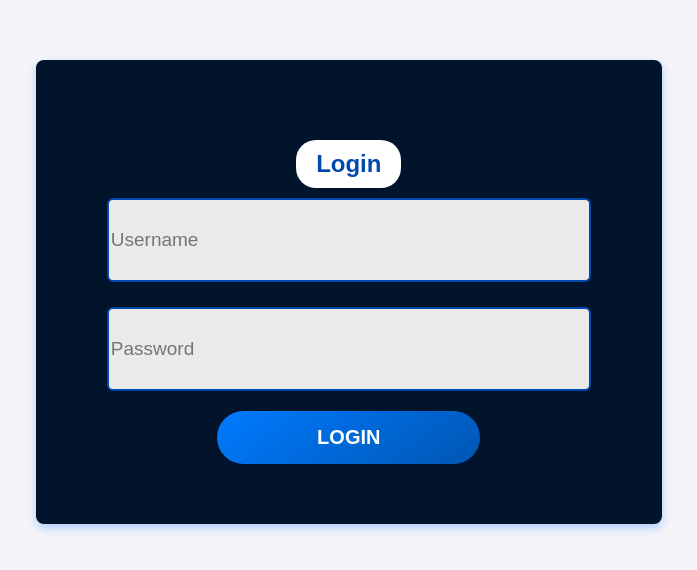
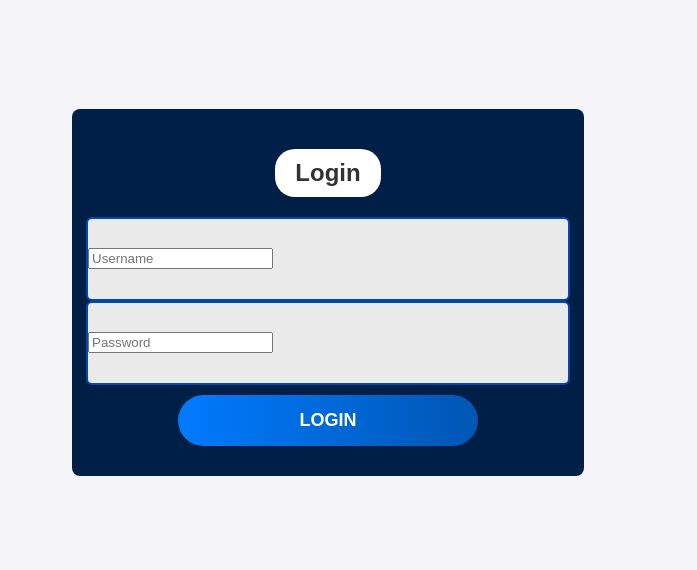
Before and after one commit to santosbogo/AccessControl, a React (Create React App) app in the folder src/main/frontend/: page /login in a window 1280 px wide. Shown: the part 128-698 px from the top of the page, without its empty margins (312-1009 px from the left). Built offline with nearby package versions, Linux system fonts and the light colour scheme.

Commit message:
front end changes

```diff
--- a/src/main/frontend/src/Components/GetStarted/Login.css
+++ b/src/main/frontend/src/Components/GetStarted/Login.css
@@ -1,131 +1,119 @@
-.login-container {
-    display: flex;
-    flex-direction: column;
-    align-items: center;
-    justify-content: center;
-    background-color: #01142c;
-    color: #003379;
-    font-family: 'Arial', sans-serif;
-    width: 90%;
-    max-width: 1000px;
-    margin: auto;
-    padding: 50px;
-    max-height: 90vh;
-    overflow-y: auto;
-    border-radius: 8px;
-    box-shadow: 0 4px 8px rgba(0, 120, 255, 0.3);
-    background-size: cover;
-    background-repeat: no-repeat;
-    background-position: center;
-    position: relative;
-}
+/*.login-container {*/
+/*    display: flex;*/
+/*    flex-direction: column;*/
+/*    align-items: center;*/
+/*    justify-content: center;*/
+/*    background-color: #01142c;*/
+/*    color: #003379;*/
+/*    font-family: 'Arial', sans-serif;*/
+/*    width: 90%;*/
+/*    max-width: 1000px;*/
+/*    margin: auto;*/
+/*    padding: 50px;*/
+/*    max-height: 90vh;*/
+/*    overflow-y: auto;*/
+/*    border-radius: 8px;*/
+/*    box-shadow: 0 4px 8px rgba(0, 120, 255, 0.3);*/
+/*    background-size: cover;*/
+/*    background-repeat: no-repeat;*/
+/*    background-position: center;*/
+/*    position: relative;*/
+/*}*/
 
-.login-container:hover {
-    transform: translateY(-5px);
-    box-shadow: 0 15px 30px rgba(0, 0, 0, 0.25);
-}
+/*.login-container:hover {*/
+/*    transform: translateY(-5px);*/
+/*    box-shadow: 0 15px 30px rgba(0, 0, 0, 0.25);*/
+/*}*/
 
-.login-header {
-    display: flex;
-    flex-direction: row;
-    align-items: center;
-    justify-content: center;
-    gap: 20px;
-    width: 100%;
-    margin-top: 30px;
-}
+/*.login-header {*/
+/*    display: flex;*/
+/*    flex-direction: row;*/
+/*    align-items: center;*/
+/*    justify-content: center;*/
+/*    gap: 20px;*/
+/*    width: 100%;*/
+/*    margin-top: 30px;*/
+/*}*/
 
-.logo img {
-    width: 150px;
-    margin-right: 5px;
-}
+/*.logo img {*/
+/*    width: 150px;*/
+/*    margin-right: 5px;*/
+/*}*/
 
-.title {
-    color: #004aad; /* Azul oscuro */
-    font-size: 24px; /* Tamaño de fuente ajustado */
-    font-weight: bold; /* Texto en negrita */
-    margin-bottom: 10px; /* Espaciado inferior */
-    padding: 10px 20px; /* Ajustar el espacio alrededor del texto */
-    background-color: white; /* Fondo blanco */
-    border-radius: 20px;
-}
+/*.title {*/
+/*    color: #004aad; !* Azul oscuro *!*/
+/*    font-size: 24px; !* Tamaño de fuente ajustado *!*/
+/*    font-weight: bold; !* Texto en negrita *!*/
+/*    margin-bottom: 10px; !* Espaciado inferior *!*/
+/*    padding: 10px 20px; !* Ajustar el espacio alrededor del texto *!*/
+/*    background-color: white; !* Fondo blanco *!*/
+/*    border-radius: 20px;*/
+/*}*/
 
-.login-inputs {
-    display: flex;
-    flex-direction: column;
-    gap: 25px;
-}
+/*.login-inputs {*/
+/*    display: flex;*/
+/*    flex-direction: column;*/
+/*    gap: 25px;*/
+/*}*/
 
-.button, .logout {
-    padding: 15px 30px;
-    border: none;
-    border-radius: 30px;
-    color: #fff;
-    font-size: 18px;
-    font-weight: 600;
-    text-transform: uppercase;
-    cursor: pointer;
-    transition: background-color 0.3s ease, transform 0.2s ease, box-shadow 0.2s ease;
-    width: 100%;
-    display: flex;
-    justify-content: center;
-    align-items: center;
-    background-image: linear-gradient(to right, #007bff, #0056b3);
-    font-family: 'Poppins', sans-serif;
-}
+/*.button, .logout {*/
+/*    padding: 15px 30px;*/
+/*    border: none;*/
+/*    border-radius: 30px;*/
+/*    color: #fff;*/
+/*    font-size: 18px;*/
+/*    font-weight: 600;*/
+/*    text-transform: uppercase;*/
+/*    cursor: pointer;*/
+/*    transition: background-color 0.3s ease, transform 0.2s ease, box-shadow 0.2s ease;*/
+/*    width: 100%;*/
+/*    display: flex;*/
+/*    justify-content: center;*/
+/*    align-items: center;*/
+/*    background-image: linear-gradient(to right, #007bff, #0056b3);*/
+/*    font-family: 'Poppins', sans-serif;*/
+/*}*/
 
-.login-input {
-    display: flex;
-    align-items: center;
-    margin: auto;
-    width: 480px;
-    height: 80px;
-    background: #eaeaea;
-    border-color: #004aad; /* Borde azul oscuro */
-    border-style: solid;
-    border-width: 2px;
-    border-radius: 6px;
-}
 
-.login-input img {
-    margin: 0px 30px;
-}
+/*.login-input img {*/
+/*    margin: 0px 30px;*/
+/*}*/
 
-.login-input input {
-    height: 50px;
-    width: 400px;
-    background: transparent;
-    border: none;
-    outline: none;
-    font-size: 19px;
-    border-radius: 25px;
-}
+/*.login-input input {*/
+/*    height: 50px;*/
+/*    width: 400px;*/
+/*    background: transparent;*/
+/*    border: none;*/
+/*    outline: none;*/
+/*    font-size: 19px;*/
+/*    border-radius: 25px;*/
+/*}*/
 
-.login-button,
-.Go-back-button {
-    padding: 15px 30px;
-    border: none;
-    border-radius: 30px;
-    color: #fff;
-    font-size: 20px;
-    font-weight: 600;
-    text-transform: uppercase;
-    cursor: pointer;
-    transition: background-color 0.3s ease, transform 0.2s ease, box-shadow 0.2s ease;
-    width: 50%;
-    font-family: 'Poppins', sans-serif;
-    background-image: linear-gradient(145deg, #007bff, #0056b3);
-    display: flex;
-    justify-content: center;
-    align-items: center;
-    outline: none;
-    margin-top: 20px;
-    text-decoration: none; /* Remover subrayado */
-}
+/*.login-button,*/
+/*.Go-back-button {*/
+/*    padding: 15px 30px;*/
+/*    border: none;*/
+/*    border-radius: 30px;*/
+/*    color: #fff;*/
+/*    font-size: 20px;*/
+/*    font-weight: 600;*/
+/*    text-transform: uppercase;*/
+/*    cursor: pointer;*/
+/*    transition: background-color 0.3s ease, transform 0.2s ease, box-shadow 0.2s ease;*/
+/*    width: 50%;*/
+/*    font-family: 'Poppins', sans-serif;*/
+/*    background-image: linear-gradient(145deg, #007bff, #0056b3);*/
+/*    display: flex;*/
+/*    justify-content: center;*/
+/*    align-items: center;*/
+/*    outline: none;*/
+/*    margin-top: 20px;*/
+/*    text-decoration: none; !* Remover subrayado *!*/
+/*}*/
 
-.login-button:hover,
-.Go-back-button:hover {
-    background-image: linear-gradient(145deg, #004aad, #003379); /* Azul oscuro para el hover */
-    transform: scale(1.05);
-    box-shadow: 0 4px 8px rgba(0,0,0,0.2);
-}
+/*.login-button:hover,*/
+/*.Go-back-button:hover {*/
+/*    background-image: linear-gradient(145deg, #004aad, #003379); !* Azul oscuro para el hover *!*/
+/*    transform: scale(1.05);*/
+/*    box-shadow: 0 4px 8px rgba(0,0,0,0.2);*/
+/*}*/
--- a/src/main/frontend/src/Components/GetStarted/Login.jsx
+++ b/src/main/frontend/src/Components/GetStarted/Login.jsx
@@ -2,6 +2,7 @@ import React from "react";
 import { Link, useNavigate } from 'react-router-dom';
 import './Login.css';
 import axios from "axios";
+import '../Home/Home.css';
 
 const Login = () => {
     const [username, setUsername] = React.useState("");
@@ -18,25 +19,21 @@ const Login = () => {
 
             localStorage.setItem('token', response.data.token);
             console.log(response.data);
-            navigate('/home')
+            navigate('/home');
 
         } catch (error) {
             const errorMsg = error.response?.data || 'An unexpected error occurred.';
             console.error('Error while sending request:', errorMsg);
             setLoginError('');
-            if (errorMsg.includes("User does not exist")|| errorMsg.includes("User not found")) {
+            if (errorMsg.includes("User does not exist") || errorMsg.includes("User not found")) {
                 setLoginError("Invalid username or password");
             }
         }
     };
 
     return (
-        <div className="login-container">
-            <div className="login-header">
-                <div className="login-title">
-                    <div className="title"> Login </div>
-                </div>
-            </div>
+        <div className="home-page">
+            <div className="main-title">Login</div>
             <div className="login-inputs">
                 <div className="login-input">
                     <input
@@ -57,9 +54,8 @@ const Login = () => {
                     />
                 </div>
             </div>
-
             {loginError &&
-                <div className="error-message" style={{color: 'red', textAlign: 'center'}}>{loginError}</div>}
+                <div className="error-message" style={{ color: 'red', textAlign: 'center' }}>{loginError}</div>}
             <button className="login-button" onClick={login}>Login</button>
         </div>
     );
--- a/src/main/frontend/src/Components/Home/Home.css
+++ b/src/main/frontend/src/Components/Home/Home.css
@@ -86,6 +86,19 @@ button:hover {
     background: rgba(0, 0, 0, 0.6);
 }
 
+.login-input {
+    display: flex;
+    align-items: center;
+    margin: auto;
+    width: 480px;
+    height: 80px;
+    background: #eaeaea;
+    border-color: #004aad; /* Borde azul oscuro */
+    border-style: solid;
+    border-width: 2px;
+    border-radius: 6px;
+}
+
 .modal-content {
     background: white;
     padding: 20px;
--- a/src/main/frontend/src/Components/Home/ManageUsers/CreateUser/Create.jsx
+++ b/src/main/frontend/src/Components/Home/ManageUsers/CreateUser/Create.jsx
@@ -13,6 +13,8 @@ const CreateUser = () => {
     const [uid, setUid] = useState("");
     const [showUidField, setShowUidField] = useState(false);
     const [showCreateButton, setShowCreateButton] = useState(false);
+    const navigate = useNavigate();
+
 
     const handleInputChange = (e) => {
         const { name, value } = e.target;
@@ -22,6 +24,8 @@ const CreateUser = () => {
             setLastName(value);
         }
     };
+
+
 
     const handleSubmit = async (e) => {
         e.preventDefault();
```
